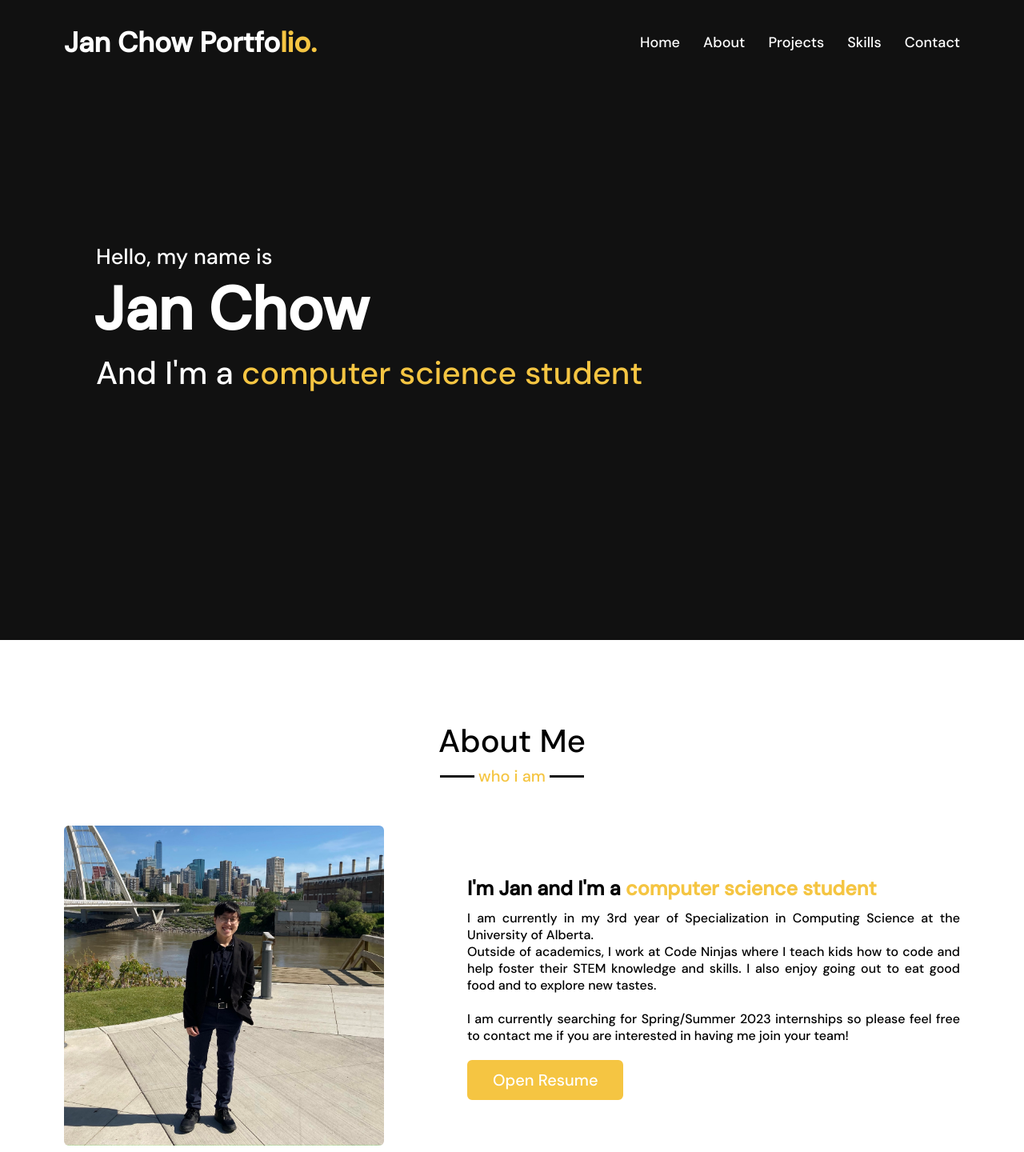
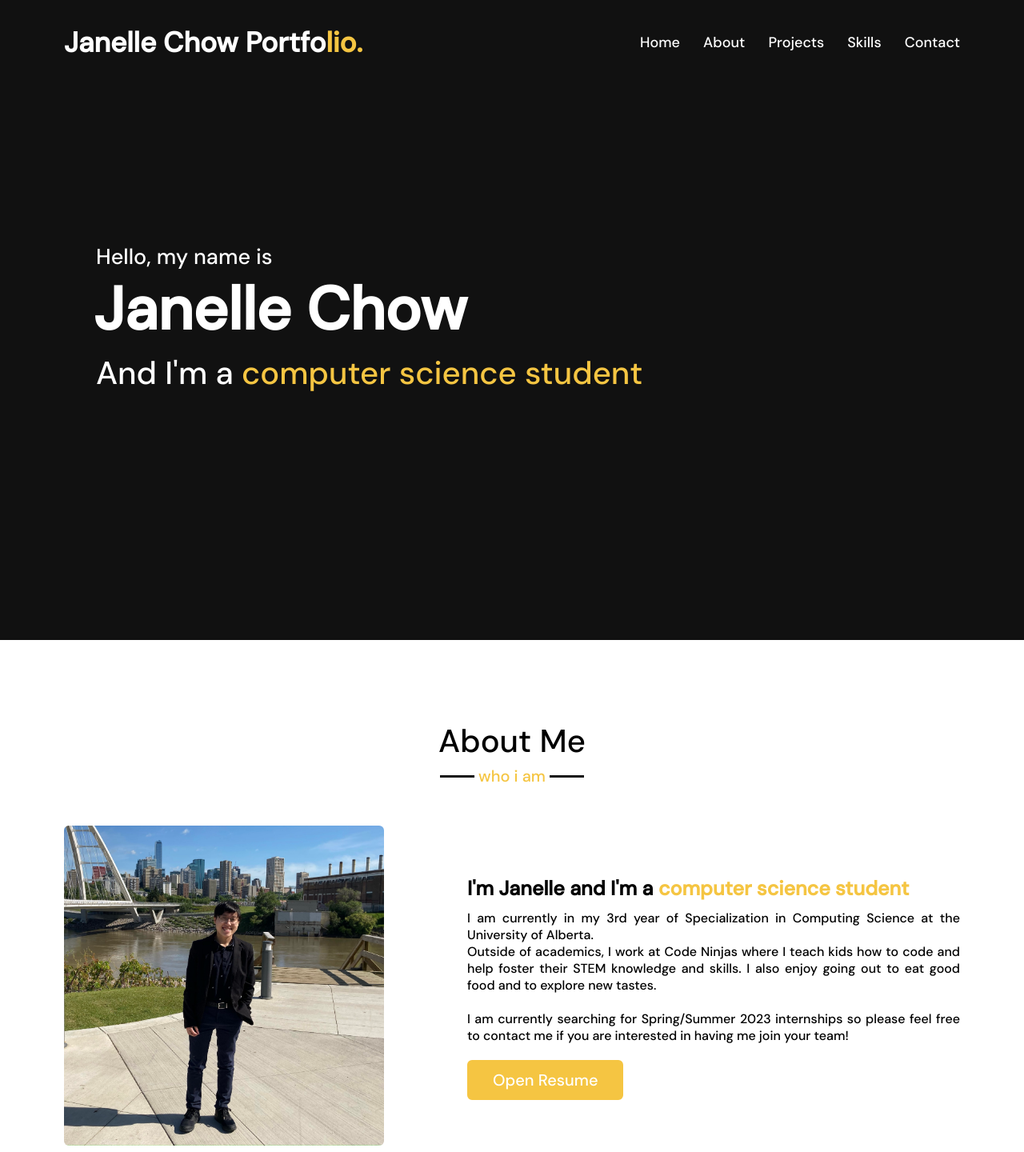
Before and after one commit to jvkchow/JanChowWebsite, a plain HTML site: page index.html in a window 1280 px wide. Shown: the top 1440 px of the page at 80% size. Drawn offline with nearby package versions, Linux system fonts and the light colour scheme.

Commit message:
fixed name

```diff
--- a/index.html
+++ b/index.html
@@ -3,7 +3,7 @@
 <head>
     <meta charset="UTF-8">
     <meta name="viewport" content="width=device-width, initial-scale=1.0">
-    <title>Jan Chow Portfolio</title>
+    <title>Janelle Chow Portfolio</title>
     <link rel="stylesheet" href="style.css">
     <link rel="stylesheet" href="style.css">
     <link rel="stylesheet" href="https://cdnjs.cloudflare.com/ajax/libs/font-awesome/5.15.3/css/all.min.css"/>
@@ -17,7 +17,7 @@
     </div>
     <nav class = "navbar">
         <div class = "max-width">
-            <div class = "logo"><a href="#">Jan Chow Portfo<span>lio.</span></a></div>
+            <div class = "logo"><a href="#">Janelle Chow Portfo<span>lio.</span></a></div>
             <ul class = "menu">
                 <li><a href="#home">Home</a></li>
                 <li><a href="#about">About</a></li>
@@ -36,7 +36,7 @@
         <div class = "max-width">
             <div class = "home-content">
                 <div class = "text-1">Hello, my name is</div>
-                <div class = "text-2">Jan Chow</div>
+                <div class = "text-2">Janelle Chow</div>
                 <div class = "text-3">And I'm a <span>computer science student</span></div>
             </div>
         </div>
@@ -52,7 +52,7 @@
                     <img src="images/profile-1.jpg" alt="">
                 </div>
                 <div class="column right">
-                    <div class="text">I'm Jan and I'm a <span>computer science student</span></div>
+                    <div class="text">I'm Janelle and I'm a <span>computer science student</span></div>
                     <p>I am currently in my 3rd year of Specialization in Computing Science at the University of Alberta. <br>
                         Outside of academics, I work at Code Ninjas where I teach kids how to code and help foster their STEM knowledge and skills. I also enjoy going out to eat good food and to explore new tastes.
                         <br><br>I am currently searching for Spring/Summer 2023 internships so please feel free to contact me if you are interested in having me join
```
